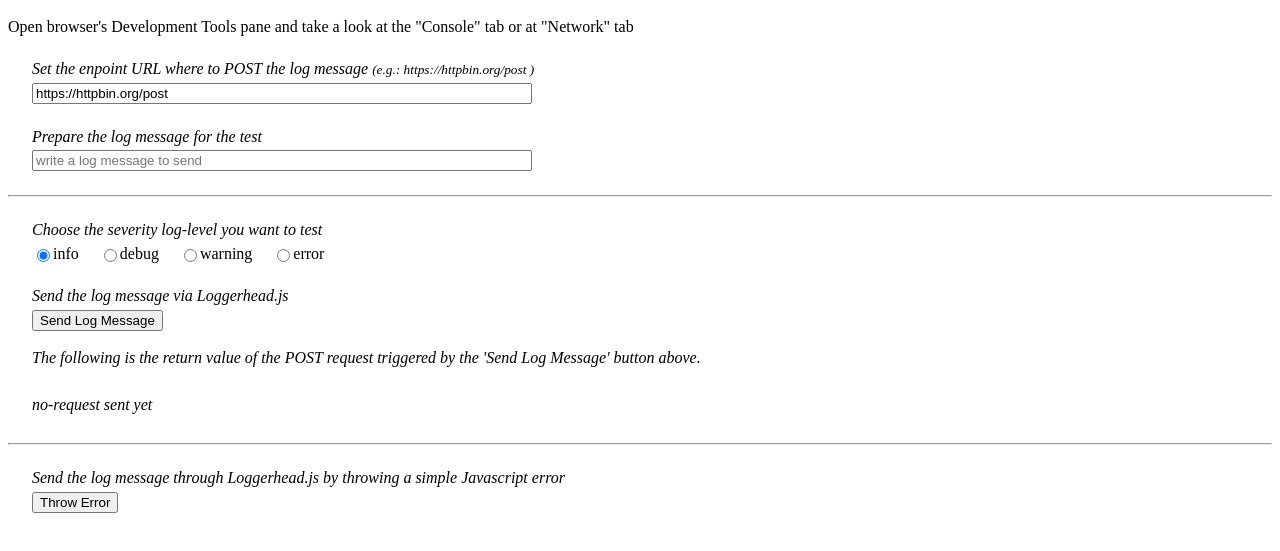
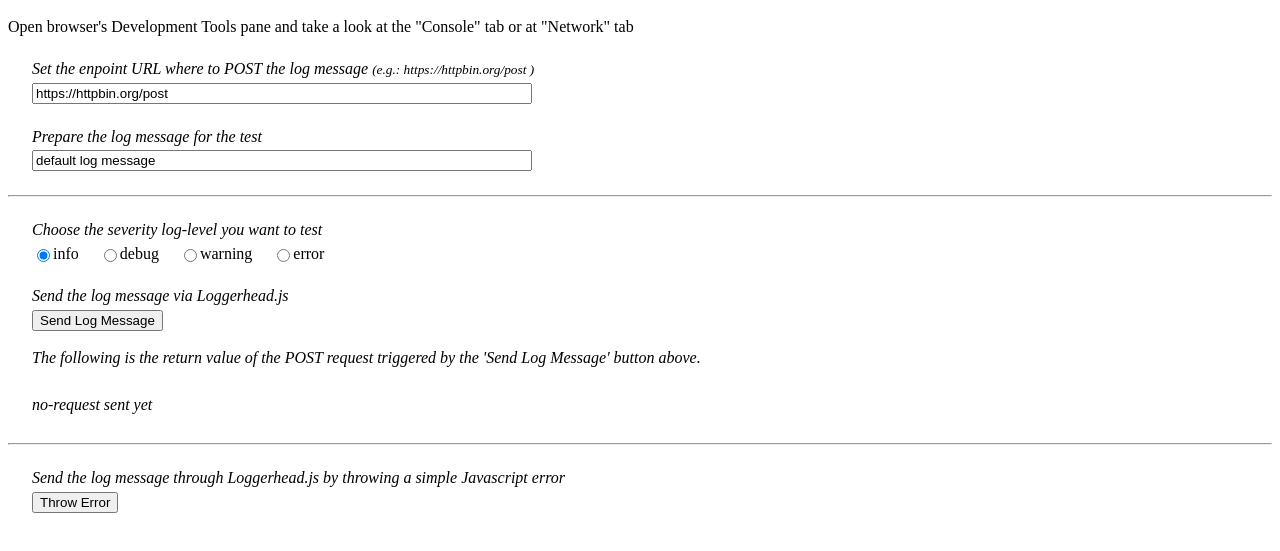
Before and after one commit to ncounter/laminate, a plain HTML site: page index.html in a window 1280 px wide. Shown: the part 31-582 px from the top of the page. Drawn offline with Linux system fonts and the light colour scheme; no server answers.

Commit message:
Add a default text message in the tester page

```diff
--- a/index.html
+++ b/index.html
@@ -33,7 +33,7 @@
     <p>
       <i>Prepare the log message for the test</i>
       <br />
-      <input type='text' name='log-message' placeholder='write a log message to send' />
+      <input type='text' name='log-message' placeholder='write a log message to send' value='default log message' />
     </p>
     <hr />
     <p>
```
